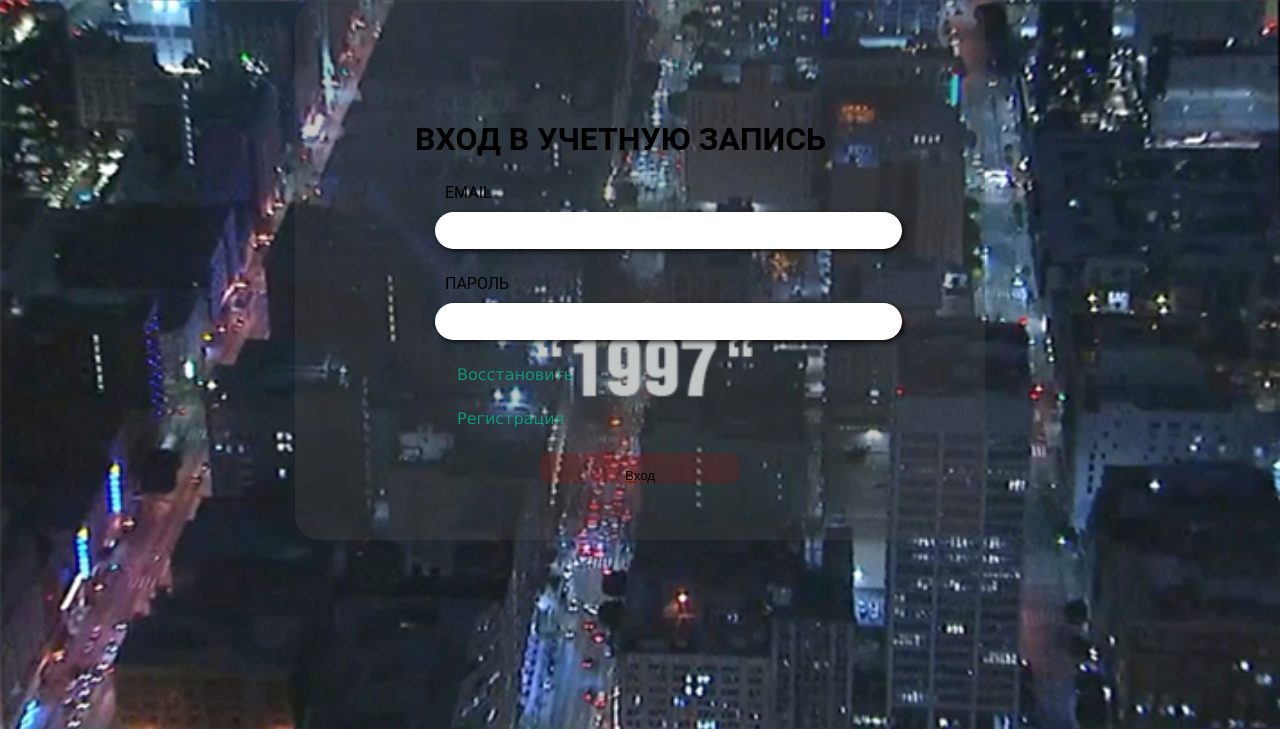
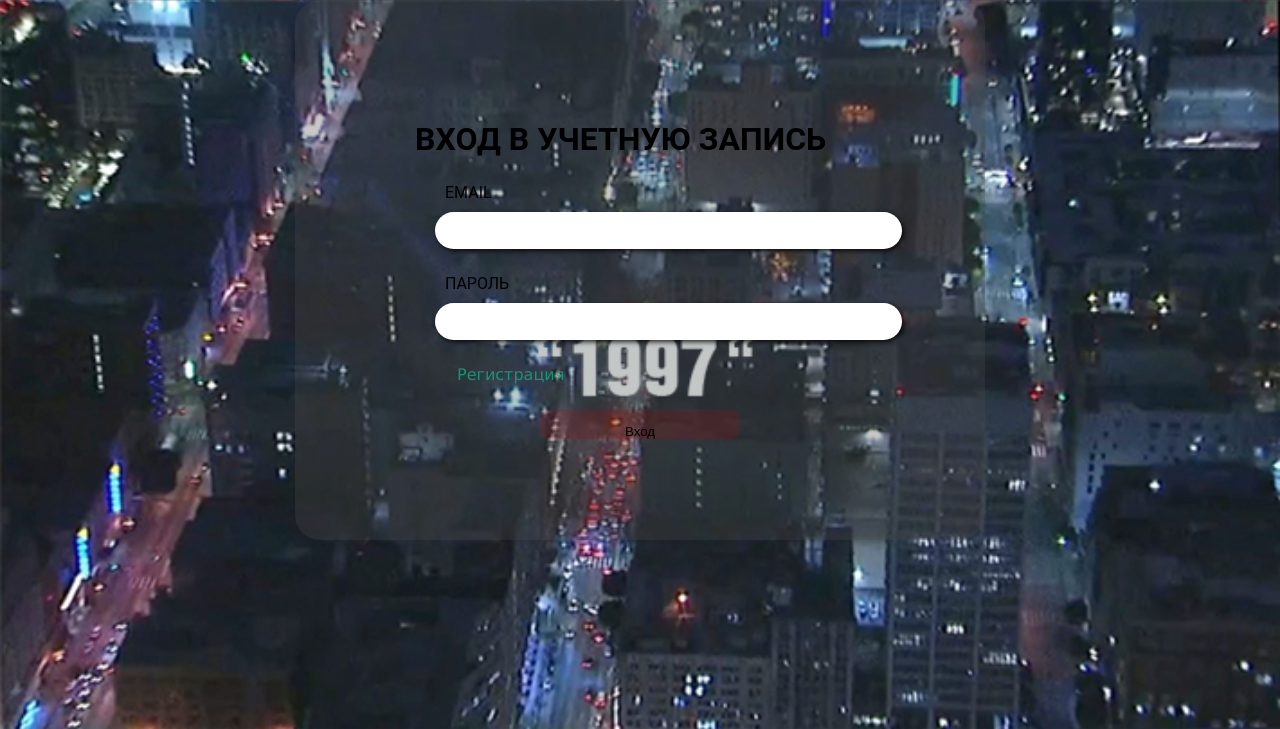
Before and after one commit to maks0nn/maxshop, a Flask app: page /login in a window 1280 px wide. Shown: the top 729 px of the page. Run offline with Flask 2, Linux system fonts and the light colour scheme.

Commit message:
Update login.html

```diff
--- a/templates/login.html
+++ b/templates/login.html
@@ -20,17 +20,10 @@
 <input type="text" name="password">
 </div>
 
-
 <div class="group">
-              <a class="click-me" href="/Users/maksimmaiornikov/Projects/site/relogin/relogin.html">Восстановить</a>
-
+<a class="click-me" href="/register">Регистрация</a>
 </div>
 
-
-            <div class="group">
-                <a class="click-me" href="/Users/maksimmaiornikov/Projects/site/registration/index.html">Регистрация</a>
-
-            </div>
 <div class="group">
 <center><button>Вход</button></center>
 </div>
```
Lines whose indentation alone changed are shown as unchanged.
